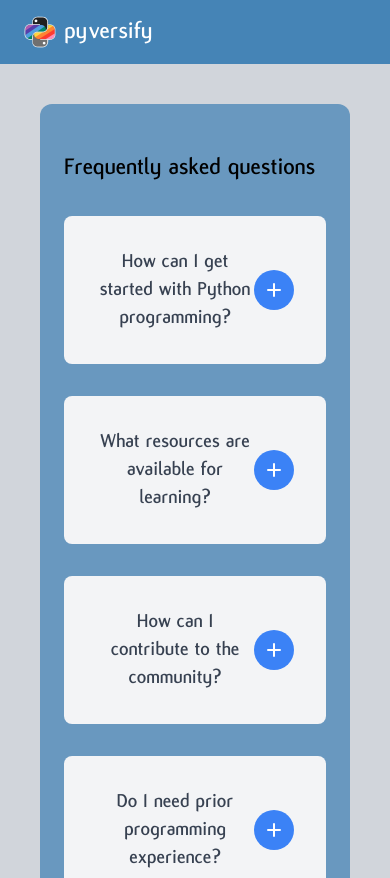
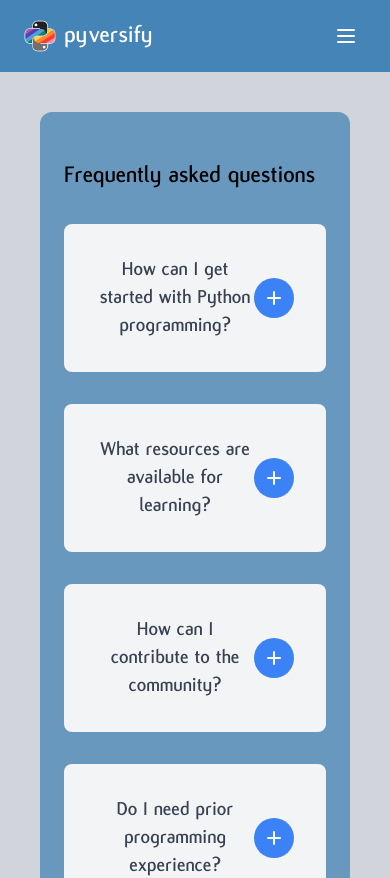
Before and after one commit to PyVersify/pyversify.github.io, a React (Vite) app: page /faq in a window 390 px wide. Shown: the top 878 px of the page. Built offline with nearby package versions, Linux system fonts and the light colour scheme.

Commit message:
Feat: add hamburger menu

```diff
--- a/src/components/Header.tsx
+++ b/src/components/Header.tsx
@@ -24,6 +24,7 @@ const baseLinks = [
 const Header: React.FC<HeaderProps> = ({ fontLoaded, smallLogo }) => {
   const location = useLocation();
   const [openMenuId, setOpenMenuId] = React.useState<string | null>(null);
+  const [isMobileMenuOpen, setIsMobileMenuOpen] = React.useState(false);
 
   React.useEffect(() => {
     const handleClickOutside = (event: MouseEvent) => {
@@ -41,6 +42,11 @@ const Header: React.FC<HeaderProps> = ({ fontLoaded, smallLogo }) => {
     e.stopPropagation();
     setOpenMenuId(openMenuId === menuId ? null : menuId);
   };
+
+  const toggleMobileMenu = () => {
+    setIsMobileMenuOpen(!isMobileMenuOpen);
+    setOpenMenuId(null);
+  }
 
   const getFilteredChildren = (children: Array<{ name: string; path: string }>) => {
     return children.filter(child => child.path !== location.pathname);
@@ -76,6 +82,38 @@ const Header: React.FC<HeaderProps> = ({ fontLoaded, smallLogo }) => {
               py versify
             </span>
           </div>
+
+          {/* Hamburger Menu Button */}
+          <button
+            className="md:hidden p-2 rounded-lg hover:bg-[#3a719b] transition-colors"
+            onClick={toggleMobileMenu}
+            aria-label="Toggle menu"
+          >
+            <svg
+              className="w-6 h-6"
+              fill="none"
+              stroke="currentColor"
+              viewBox="0 0 24 24"
+            >
+              {isMobileMenuOpen ? (
+                <path
+                  strokeLinecap="round"
+                  strokeLinejoin="round"
+                  strokeWidth={2}
+                  d="M6 18L18 6M6 6l12 12"
+                />
+              ) : (
+                <path
+                  strokeLinecap="round"
+                  strokeLinejoin="round"
+                  strokeWidth={2}
+                  d="M4 6h16M4 12h16M4 18h16"
+                />
+              )}
+            </svg>
+          </button>
+
+          {/* Regular Menu */}
           <div className="hidden md:flex space-x-8">
             {headerLinks.map((link, index) => (
               link.children ? (
@@ -144,6 +182,76 @@ const Header: React.FC<HeaderProps> = ({ fontLoaded, smallLogo }) => {
               )
             ))}
           </div>
+
+          {/* Mobile Menu */}
+          <div
+            className={`${
+              isMobileMenuOpen ? 'block' : 'hidden'
+            } absolute top-full left-0 right-0 bg-[#4584b6] md:hidden shadow-lg`}
+          >
+            <div className="px-4 py-2">
+              {location.pathname !== '/' && (
+                <Link
+                  to="/"
+                  className="block py-2 px-4 text-white hover:text-[#ffde57] transition-colors"
+                  onClick={() => setIsMobileMenuOpen(false)}
+                >
+                  Home
+                </Link>
+              )}
+              {baseLinks.map((link, index) => (
+                <div key={index}>
+                  {link.children ? (
+                    <div className="relative">
+                      <button
+                        onClick={(e) => handleMenuClick(link.name, e)}
+                        className="w-full flex items-center justify-between py-2 px-4 text-white hover:text-[#ffde57] transition-colors"
+                      >
+                        {link.name}
+                        <svg
+                          className={`w-4 h-4 transform transition-transform ${
+                            openMenuId === link.name ? 'rotate-180' : ''
+                          }`}
+                          fill="none"
+                          stroke="currentColor"
+                          viewBox="0 0 24 24"
+                        >
+                          <path
+                            strokeLinecap="round"
+                            strokeLinejoin="round"
+                            strokeWidth={2}
+                            d="M19 9l-7 7-7-7"
+                          />
+                        </svg>
+                      </button>
+                      {openMenuId === link.name && (
+                        <div className="bg-[#3a719b] py-1">
+                          {link.children.map((child, childIndex) => (
+                            <Link
+                              key={childIndex}
+                              to={child.path}
+                              className="block py-2 px-8 text-white hover:text-[#ffde57] transition-colors"
+                              onClick={() => setIsMobileMenuOpen(false)}
+                            >
+                              {child.name}
+                            </Link>
+                          ))}
+                        </div>
+                      )}
+                    </div>
+                  ) : (
+                    <a
+                      href={link.path}
+                      className="block py-2 px-4 text-white hover:text-[#ffde57] transition-colors"
+                      onClick={() => setIsMobileMenuOpen(false)}
+                    >
+                      {link.name}
+                    </a>
+                  )}
+                </div>
+              ))}
+            </div>
+          </div>
         </nav>
       </div>
     </header>
```
